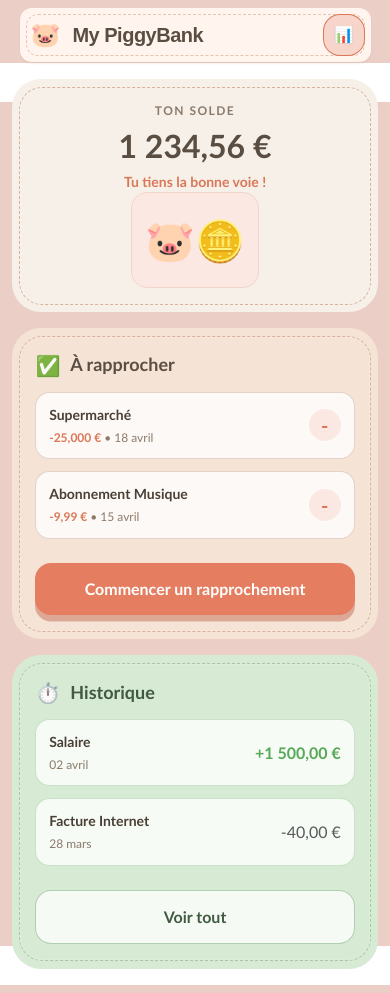
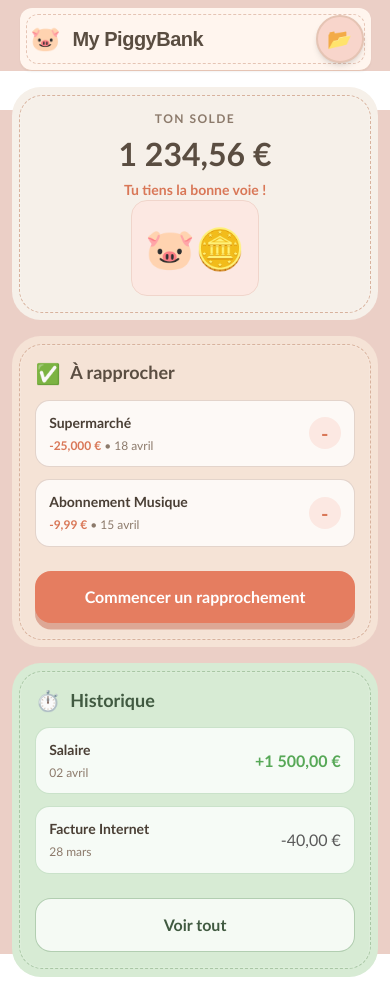
Before and after one commit to rhaza0210002/MyPiggyBank, a Next.js app: page / in a window 390 px wide. Built offline with nearby package versions, Linux system fonts and the light colour scheme.

Commit message:
update: animate navbar

```diff
--- a/src/app/layout.tsx
+++ b/src/app/layout.tsx
@@ -1,5 +1,6 @@
 import type { Metadata } from "next";
 import { Geist, Geist_Mono } from "next/font/google";
+import Header from "@/components/features/Header/page";
 import "./globals.css";
 
 const geistSans = Geist({
@@ -23,7 +24,10 @@ export default function RootLayout({ children }: LayoutProps<"/">) {
       lang="en"
       className={`${geistSans.variable} ${geistMono.variable} h-full antialiased`}
     >
-      <body className="min-h-full flex flex-col">{children}</body>
+      <body className="min-h-full flex flex-col">
+        <Header />
+        <div className="flex-1">{children}</div>
+      </body>
     </html>
   );
 }
--- a/src/app/page.tsx
+++ b/src/app/page.tsx
@@ -5,7 +5,6 @@ import Image from "next/image";
 export default function Home() {
   return (
     <>
-      <Header />
       <div className="flex items-center justify-center bg-[#f8d1b3] font-sans dark:bg-[#ebcfc6]">
         <main className="flex w-full items-center bg-white dark:bg-[#ebcfc6] sm:items-start">
           <DashboardPage />
--- a/src/components/features/Header/page.tsx
+++ b/src/components/features/Header/page.tsx
@@ -1,6 +1,6 @@
 
 "use client";
-import React from 'react';
+import React, { useState } from 'react';
 import Link from 'next/link';
 
 interface HeaderProps {
@@ -8,6 +8,7 @@ interface HeaderProps {
 }
 
 export default function Header({ userName = 'Mallaury' }: HeaderProps) {
+  const [isOpen, setIsOpen] = useState(false);
   const navLinks = [
     {
       name: "Paramètres",
@@ -36,16 +37,17 @@ export default function Header({ userName = 'Mallaury' }: HeaderProps) {
       icon: "📊",
       isActive: true,
       ariaLabel: "Accéder au bilan financier"
-    }
+    },
+
   ];
 
   return (
     <header className="w-[90%] mx-auto mt-2 p-1.5 rounded-xl bg-[#FFF5EE] border-b border-[#E5C4B4] shadow-xs sticky top-0 z-50">
-      <div className="max-w-6xl rounded-xl mx-auto border-[0.12rem] border-[#E5C4B4] border-dashed flex items-center justify-between">
+      <div className="max-w-6xl rounded-xl mx-auto border-[0.12rem] border-[#E5C4B4] border-dashed flex items-center justify-between relative">
 
         {/* Logo / Nom de l'app */}
         <Link
-          href="/dashboard"
+          href="/"
           className="flex items-center gap-3 group focus:outline-hidden focus:ring-2 focus:ring-[#D97757] rounded-xl p-1"
         >
           <span className="text-2xl" role="img" aria-label="Tirelire">
@@ -57,11 +59,12 @@ export default function Header({ userName = 'Mallaury' }: HeaderProps) {
         </Link>
 
         {/* Message d'accueil / Navigation rapide */}
-        <div className="flex items-center gap-4">
-          <span className="text-sm font-medium text-[#8C7A6B] hidden sm:inline">
+        <div className="flex items-center gap-2 sm:gap-4">
+          <span className="text-sm font-medium text-[#8C7A6B] hidden lg:inline">
             Coucou, <strong className="text-[#5A4D41]">{userName}</strong> ! 👋
           </span>
-          <nav aria-label="Navigation secondaire" className="flex items-center gap-2">
+
+          <nav aria-label="Navigation secondaire" className="hidden lg:flex items-center gap-2">
             {navLinks
               .filter((item) => item.isActive)
               .map((item) => (
@@ -76,6 +79,35 @@ export default function Header({ userName = 'Mallaury' }: HeaderProps) {
               ))}
           </nav>
 
+          <div className="lg:hidden relative flex items-center">
+            <button
+              type="button"
+              onClick={() => setIsOpen(!isOpen)}
+              aria-expanded={isOpen}
+              aria-label="Menu de navigation"
+              className="w-12 h-12 rounded-full bg-[#F8D5CB] border-2 border-[#E5C4B4] flex items-center justify-center text-[#C86445] shadow-md hover:scale-105 transition-transform z-10"
+            >
+              <span className="text-xl">{isOpen ? '✕' : '📂'}</span>
+            </button>
+
+            <div
+              className={`absolute right-14 top-1/2 -translate-y-1/2 flex items-center gap-3 overflow-hidden transition-all duration-300 ease-in-out ${isOpen ? 'max-w-[300px] opacity-100' : 'max-w-0 opacity-0 pointer-events-none'}`}
+            >
+              {navLinks.map((item, index) => (
+                <Link
+                  key={item.href}
+                  href={item.href}
+                  aria-label={item.ariaLabel}
+                  style={{
+                    transitionDelay: `${isOpen ? index * 50 : (navLinks.length - 1 - index) * 50}ms`
+                  }}
+                  className={`flex items-center justify-center w-10 h-10 rounded-full bg-[#FFF5EE] border border-[#E5C4B4] text-[#5A4D41] shadow-xs hover:bg-[#F8D5CB] transition-all transform duration-300 shrink-0 ${isOpen ? 'translate-x-0 opacity-100 scale-100' : 'translate-x-8 opacity-0 scale-75'}`}
+                >
+                  <span role="img" aria-hidden="true">{item.icon}</span>
+                </Link>
+              ))}
+            </div>
+          </div>
         </div>
       </div>
     </header>
```
